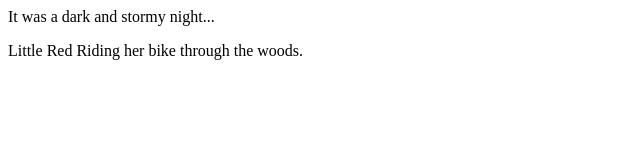
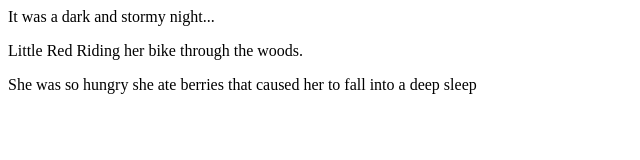
Before and after one commit to CxderGxdess/firesidestory, a plain HTML site: page index.html in a window 1280 px wide. Shown: the whole page, without its empty margins (0-640 px from the left). Drawn offline with Linux system fonts and the light colour scheme.

Commit message:
added third line of story

```diff
--- a/index.html
+++ b/index.html
@@ -2,5 +2,6 @@
   <body>
     <p>It was a dark and stormy night...</p>
     <p>Little Red Riding her bike through the woods.</p>
+    <p>She was so hungry she ate berries that caused her to fall into a deep sleep</p>
   </body>
 </html>
```
